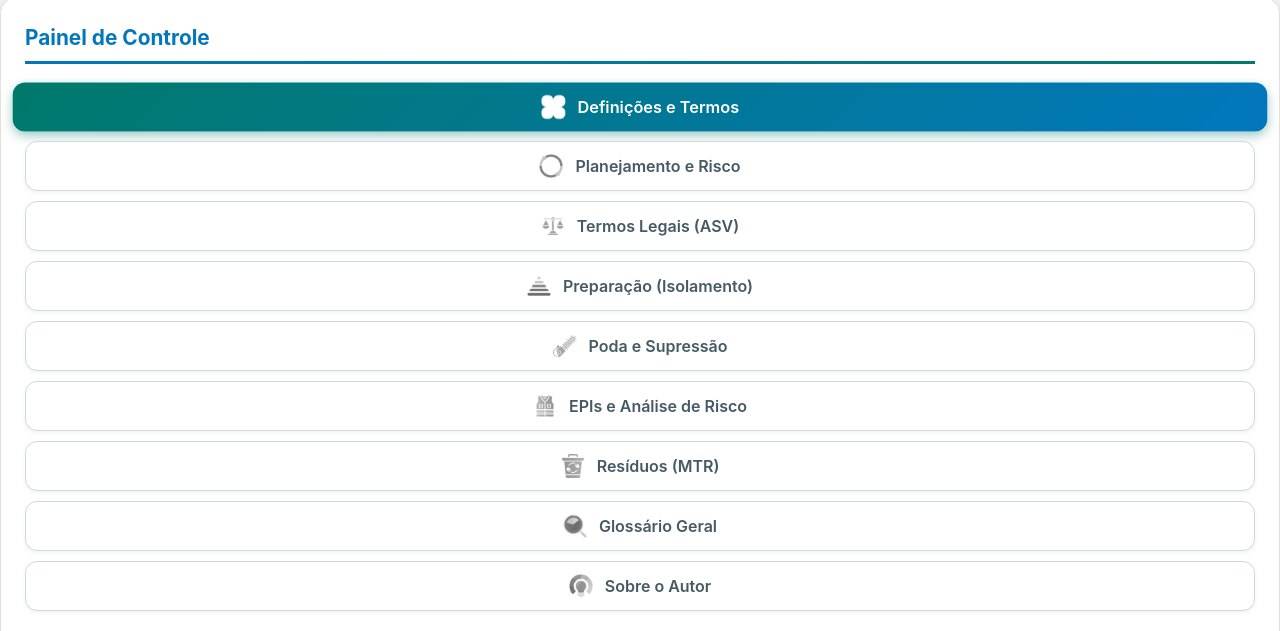
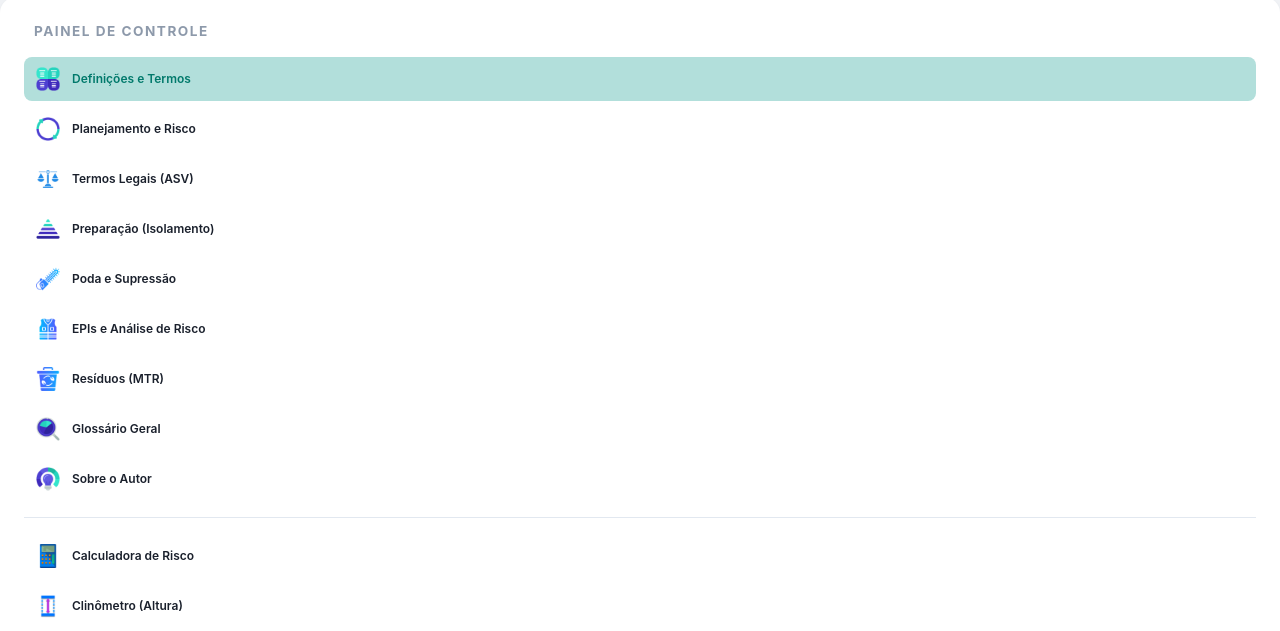
Before and after one commit to rfammon/ArborIA, a plain HTML site: page index.html in a window 1280 px wide. Shown: the part 551-1182 px from the top of the page. Drawn offline with nearby package versions, Linux system fonts and the light colour scheme; a script that the page names is missing.

Commit message:
Update 02_feature.manual_nav.css

```diff
--- a/css/modules/02_feature.manual_nav.css
+++ b/css/modules/02_feature.manual_nav.css
@@ -1,134 +1,201 @@
-/* 02_feature.manual_nav.css
-   Refatorado: Identidade ArborIA (Blue/Green), Botões Arredondados e Alto Contraste
+/**
+ * ARBORIA 2.0 - NAVIGATION FEATURE
+ * Design: App Launcher Grid (Mobile) -> Sidebar (Desktop)
  */
 
+/* --- CONTAINER PRINCIPAL DO MENU --- */
 .mapa-navegacao {
-    background: white;
-    border-radius: 16px; /* Mais arredondado */
-    padding: 1.5rem;
-    box-shadow: 0 4px 12px rgba(0,0,0,0.08); /* Sombra suave no card */
-    margin-bottom: 1.5rem;
-    border: 1px solid #e0e0e0;
+  padding: 10px;
+  /* No mobile, o menu é a "Home Page" */
 }
 
 .mapa-navegacao h2 {
-    /* Identidade: Azul Tecnológico */
-    color: #0277BD;
-    margin-bottom: 1.2rem;
-    font-size: 1.3rem;
+  text-align: center;
+  color: var(--color-text-muted);
+  font-size: 0.85rem;
+  text-transform: uppercase;
+  letter-spacing: 1.5px;
   font-weight: 700;
-
-    /* Substituindo a linha laranja por um degradê da marca */
-    border-bottom: 3px solid;
-    border-image-slice: 1;
-    border-image-source: linear-gradient(to right, #0277BD, #00796b);
-
-    padding-bottom: 0.5rem;
+  margin-bottom: 1.5rem;
+  opacity: 0.8;
 }
 
-/* Container dos botões */
+/* --- GRID DE ÍCONES (Mobile "Launcher") --- */
+.topicos-container {
+  display: grid;
+  grid-template-columns: repeat(3, 1fr); /* 3 Colunas exatas */
+  gap: 15px; /* Espaçamento entre ícones */
+  padding-bottom: 20px;
+}
+
+/* --- BOTÕES DO MENU (Estilo Card/Ícone) --- */
+.topico-btn {
+  background: var(--color-bg-card);
+  border: none;
+  border-radius: var(--radius-card); /* 16px */
+  padding: 15px 5px;
+
+  /* Layout Flex Vertical (Ícone em cima, Texto embaixo) */
+  display: flex;
+  flex-direction: column;
+  align-items: center;
+  justify-content: flex-start;
+  gap: 10px;
+
+  /* Visual */
+  box-shadow: var(--shadow-sm);
+  cursor: pointer;
+  transition: transform var(--transition-fast), box-shadow var(--transition-fast);
+  min-height: 110px; /* Altura fixa para uniformidade */
+  position: relative;
+  overflow: hidden;
+}
+
+/* Estado Ativo/Toque */
+.topico-btn:active {
+  transform: scale(0.95);
+  background-color: #f9f9f9;
+}
+
+/* Ícones (PNG) */
+.topico-btn img {
+  width: 42px;
+  height: 42px;
+  object-fit: contain;
+  pointer-events: none; /* O clique deve passar para o botão */
+  filter: drop-shadow(0 4px 6px rgba(0,0,0,0.1)); /* Sombra no ícone para "pop" */
+  margin-bottom: 2px;
+}
+
+/* Texto do Botão */
+.topico-btn span,
+.topico-btn {
+  font-size: 0.75rem; /* Texto pequeno estilo App */
+  font-weight: 600;
+  color: var(--color-text-main);
+  text-align: center;
+  line-height: 1.2;
+  word-wrap: break-word; /* Quebra palavras longas se necessário */
+}
+
+/* Separador Visual (Linha) */
+.nav-separator {
+  grid-column: 1 / -1; /* Ocupa toda a largura */
+  height: 1px;
+  background: linear-gradient(90deg, transparent, var(--color-border), transparent);
+  margin: 10px 0;
+}
+
+/* --- BOTÃO VOLTAR (Header de Navegação) --- */
+/* Aparece apenas quando entramos em uma seção no Mobile */
+#back-btn-container {
+  display: none; /* JS controla o display: flex */
+  align-items: center;
+  padding: 10px 1rem;
+  background: rgba(255, 255, 255, 0.95);
+  backdrop-filter: blur(10px);
+  border-bottom: 1px solid var(--color-border);
+
+  position: sticky;
+  top: var(--header-height); /* Logo abaixo do Header Principal */
+  z-index: 900;
+}
+
+#btn-back-dashboard {
+  background: none;
+  border: none;
+  color: var(--color-tech);
+  font-weight: 700;
+  font-size: 1rem;
+  display: flex;
+  align-items: center;
+  gap: 8px;
+  cursor: pointer;
+  padding: 5px 0;
+}
+
+/* Seta SVG via CSS (opcional, ou use caractere unicode) */
+#btn-back-dashboard::before {
+  content: '⬅';
+  font-size: 1.2rem;
+}
+
+/* --- DESKTOP (Sidebar Layout) --- */
+@media (min-width: 769px) {
+  /* Sidebar Fixa */
+  .mapa-navegacao {
+    background: var(--color-bg-card);
+    border-radius: var(--radius-md);
+    padding: 1.5rem;
+    box-shadow: var(--shadow-sm);
+    height: fit-content;
+    position: sticky;
+    top: 90px; /* Espaço do header */
+    max-height: calc(100vh - 100px);
+    overflow-y: auto; /* Scroll interno se a tela for pequena verticalmente */
+  }
+
+  .mapa-navegacao h2 {
+    text-align: left;
+    margin-bottom: 1rem;
+    padding-left: 10px;
+  }
+
+  /* Lista Vertical */
   .topicos-container {
     display: flex;
     flex-direction: column;
-    gap: 10px; /* Espaçamento entre botões */
+    gap: 6px;
+    padding-bottom: 0;
   }
 
-/* ESTILO DO BOTÃO (Estado Normal) */
+  /* Botão Estilo Lista (Horizontal) */
   .topico-btn {
-    /* Formato de Botão */
-    background: #ffffff;
-    border: 1px solid #cfd8dc; /* Borda cinza azulada suave */
-    border-radius: 12px; /* Bordas bem arredondadas */
-    padding: 12px 16px;
-
-    /* Tipografia */
-    color: #455A64; /* Cinza escuro para leitura confortável */
-    font-size: 1rem;
-    font-weight: 600; /* Negrito para destaque */
-    text-align: left;
-
-    /* Comportamento */
-    cursor: pointer;
-    transition: all 0.2s cubic-bezier(0.25, 0.8, 0.25, 1);
-    box-shadow: 0 2px 4px rgba(0,0,0,0.05); /* Sombra leve para dar volume */
-
-    /* Layout Flexbox */
-    display: flex;
+    flex-direction: row; /* Ícone ao lado do texto */
     align-items: center;
+    justify-content: flex-start;
+    min-height: auto; /* Altura automática */
+    padding: 10px 12px;
+    background: transparent; /* Fundo transparente até hover */
+    box-shadow: none;
+    border-radius: 8px;
     gap: 12px;
   }
 
-/* Hover (Passar o mouse) */
   .topico-btn:hover {
-    transform: translateY(-2px); /* O botão "flutua" levemente */
-    box-shadow: 0 4px 8px rgba(0,0,0,0.1);
-    border-color: #00796b; /* Borda verde ao passar o mouse */
-    background: #f1f8e9; /* Fundo verde muito pálido */
-    color: #004d40;
+    background-color: #e0f2f1; /* Verde bem claro */
   }
 
-/* ESTILO DO BOTÃO (Ativo/Selecionado) */
+  /* Estado Ativo (Desktop precisa de indicador de "onde estou") */
   .topico-btn.active {
-    /* Identidade: Degradê ArborIA (Verde -> Azul) */
-    background: linear-gradient(135deg, #00796b 0%, #0277BD 100%);
-
-    color: #ffffff !important; /* Texto Branco Forçado */
-    border: none; /* Remove borda para o degradê brilhar */
-
-    box-shadow: 0 4px 10px rgba(0, 121, 107, 0.4); /* Sombra colorida (Glow) */
-    transform: scale(1.02); /* Levemente maior para indicar seleção */
+    background-color: #b2dfdb;
+    color: var(--color-forest);
   }
 
-/* Ajuste para não mover demais no hover se já estiver ativo */
-.topico-btn.active:hover {
-    transform: scale(1.02) translateY(0);
-    box-shadow: 0 5px 12px rgba(0, 121, 107, 0.5);
+  .topico-btn.active span {
+    color: var(--color-forest);
+    font-weight: 800;
   }
 
-/* --- ÍCONES (Imagens PNG) --- */
   .topico-btn img {
-    width: 24px;
+    width: 24px; /* Ícone menor no desktop */
     height: 24px;
-    object-fit: contain;
-
-    /* SAFETY LOCK: Impede que o clique quebre a navegação */
-    pointer-events: none;
-
-    transition: filter 0.2s ease;
-
-    /* Filtro padrão: Deixa o ícone levemente acinzentado para combinar com o texto */
-    filter: grayscale(100%) opacity(0.7);
+    filter: none; /* Remove sombra pesada */
+    margin-bottom: 0;
   }
 
-/* Ícone quando passa o mouse (Hover) */
-.topico-btn:hover img {
-    filter: none; /* Mostra a cor original do ícone */
-    transform: scale(1.1); /* Ícone cresce um pouquinho */
+  .topico-btn span {
+    font-size: 0.95rem;
+    text-align: left;
   }
 
-/* Ícone quando Ativo (Selecionado) */
-.topico-btn.active img {
-    /* Inverte totalmente para Branco Brilhante */
-    filter: brightness(0) invert(1);
+  .nav-separator {
+    background: var(--color-border);
+    margin: 10px 0;
   }
 
-/* Separador Visual (Linha divisória entre seções) */
-.nav-separator {
-    height: 2px;
-    /* Degradê suave e transparente */
-    background: linear-gradient(to right, transparent, #e0e0e0, transparent);
-    margin: 10px 0;
-    width: 100%;
-}
-
-/* Responsividade Mobile */
-@media (max-width: 768px) {
-    .mapa-navegacao {
-        padding: 1rem;
-    }
-
-    .topico-btn {
-        padding: 12px;
-        font-size: 0.95rem;
+  /* Oculta container de voltar no Desktop (sempre visível) */
+  #back-btn-container {
+    display: none !important;
   }
 }
```
Lines whose indentation alone changed are shown as unchanged.
